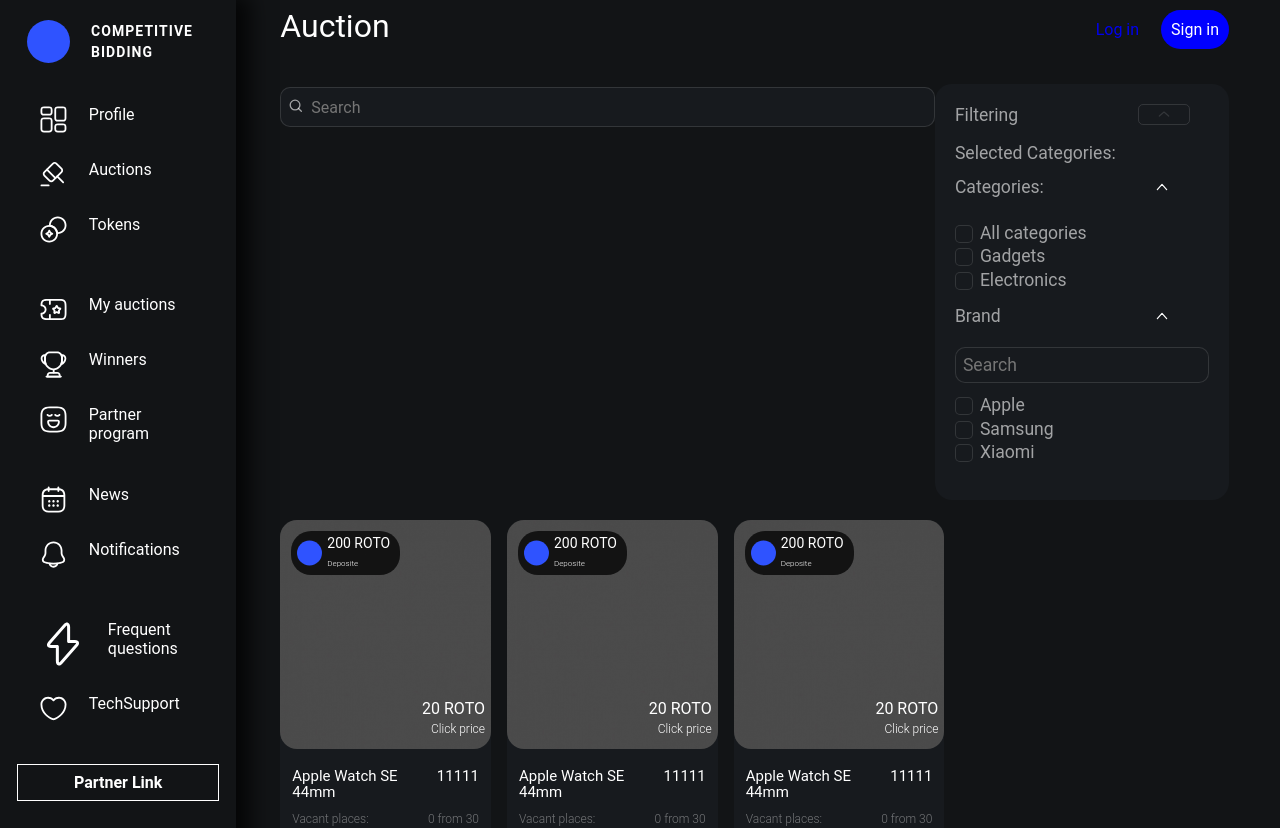
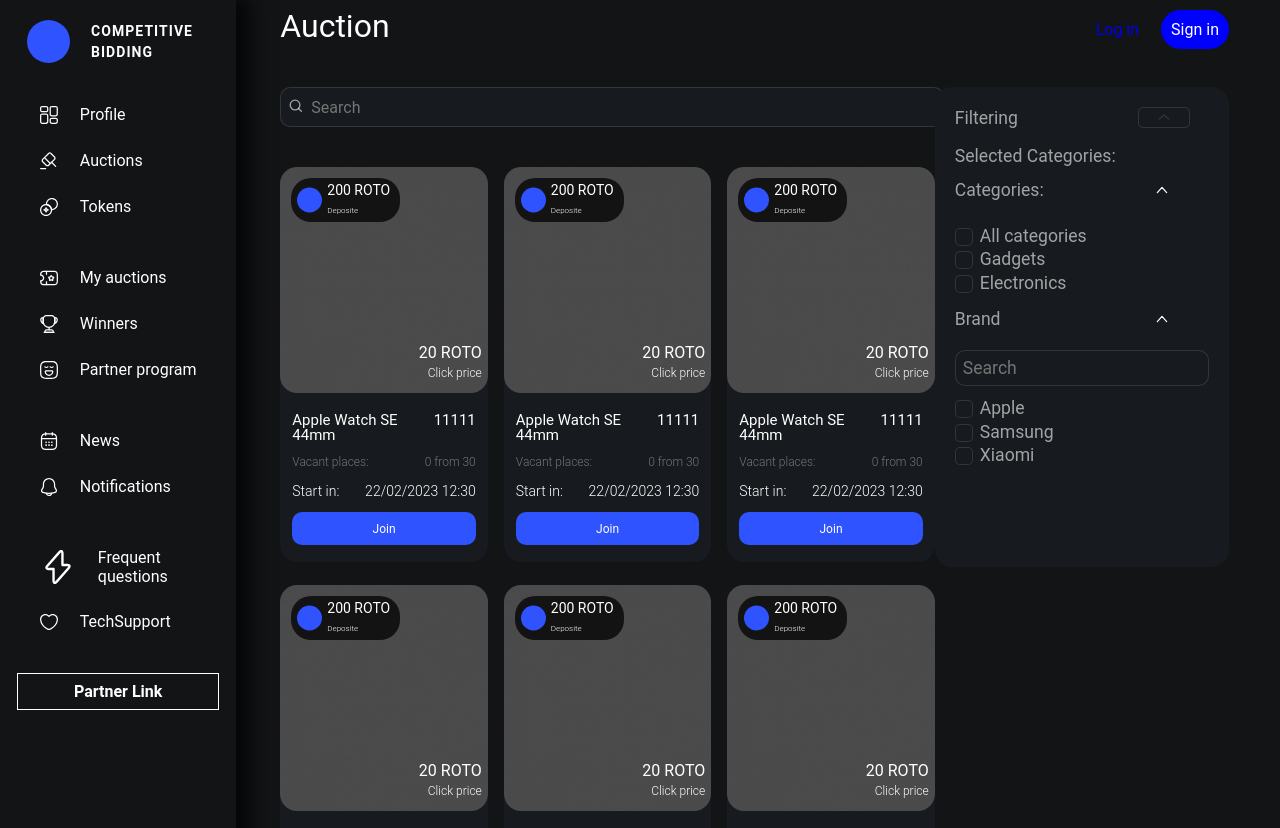
Before and after one commit to competitivebidding/frontend, a React (Vite) app: page /auctions in a window 1280 px wide. Shown: the top 828 px of the page. Built offline with nearby package versions, Linux system fonts and the light colour scheme.

Commit message:
fixed filter and cards

```diff
--- a/src/pages/pageAuctions/AuctionsPage.jsx
+++ b/src/pages/pageAuctions/AuctionsPage.jsx
@@ -1,7 +1,7 @@
 import React from 'react';
 import AppHeader from '../../components/appHeader/AppHeader.jsx';
 
-import Category from '../pageAuctions/Category.jsx';
+
 import Filter from '../pageAuctions/Filter.jsx';
 import Search from '../pageAuctions/Search.jsx';
 import CardsAuctions from '../pageAuctions/CardAuctions.jsx';
@@ -22,12 +22,15 @@ const MyAuctionsPage = ({ title }) => {
   return (
     <>
       <AppHeader title={title} />
-      <div className='search__filter'>
+      {/* <div className='search__filter'> */}
+
         <Search />
-        <Filter />
+        <div className='filter__cards'>
+
+      {/* </div> */}
+      <CardsAuctions data={data} />
+      <Filter />
       </div>
-      <Category />
-      <CardsAuctions data={data} />
     </>
   );
 }
--- a/src/pages/pageAuctions/AuctionsPage.scss
+++ b/src/pages/pageAuctions/AuctionsPage.scss
@@ -2,3 +2,7 @@
   display: flex;
   justify-content: space-between;
 }
+
+.filter__cards {
+  display: flex;
+}
--- a/src/pages/pageAuctions/Category.jsx
+++ /dev/null
@@ -1,10 +0,0 @@
-import React from 'react';
-
-const Category = () => {
-  return (
-    <div>
-    </div>
-  );
-}
-
-export default Category;
--- a/src/pages/pageAuctions/Filter.jsx
+++ b/src/pages/pageAuctions/Filter.jsx
@@ -26,7 +26,7 @@ const Filter = () => {
   return (
     <div className="filter">
       <div className="filter__header">
-        <h2>Filtering</h2>
+        <h2 className="filter__title">Filtering</h2>
         <span className="filter__hide" onClick={handleToggleVisibility}>
           {isVisible ? <img src={arrowBefore} alt="arrow" /> : <img src={arrowAfter} alt="arrow2" />}
         </span>
--- a/src/pages/pageAuctions/Filter.scss
+++ b/src/pages/pageAuctions/Filter.scss
@@ -1,8 +1,10 @@
-h3 {
+.categories__title,
+.filter__selected,
+.brand__title {
   margin: 0 0 10px;
 }
 
-h2 {
+.filter__title {
   margin-right: 120px;
 }
 
@@ -13,6 +15,7 @@ h2 {
   color: rgba(255, 255, 255, 0.6);
   width: fit-content;
   margin-left: auto;
+  max-height: 60vh;
   border-radius: 17px;
 
   font-family: 'Roboto';
@@ -22,6 +25,7 @@ h2 {
   line-height: 1rem;
 
   padding: 20px;
+  margin-top: -80px;
   margin-bottom: 20px;
 
 
--- a/src/pages/pageAuctions/Search.scss
+++ b/src/pages/pageAuctions/Search.scss
@@ -3,7 +3,7 @@
   width: 70%;
   padding-left: 30px;
   height: 40px;
-  margin: 3px 0 14px 0;
+  margin: 3px 0 40px 0;
   box-sizing: border-box;
   background: #171A1E;
   border: 1px solid rgba(255, 255, 255, 0.12);
```
